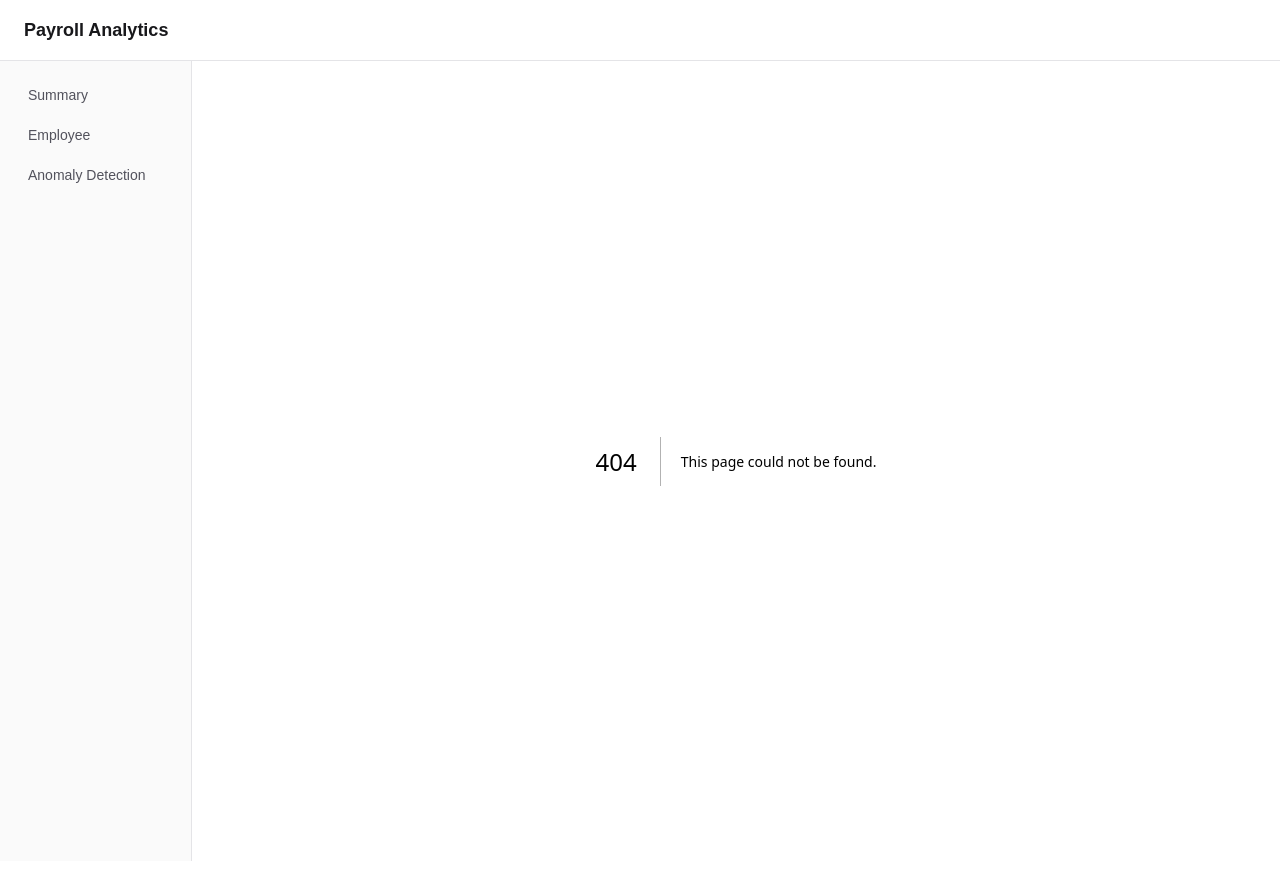
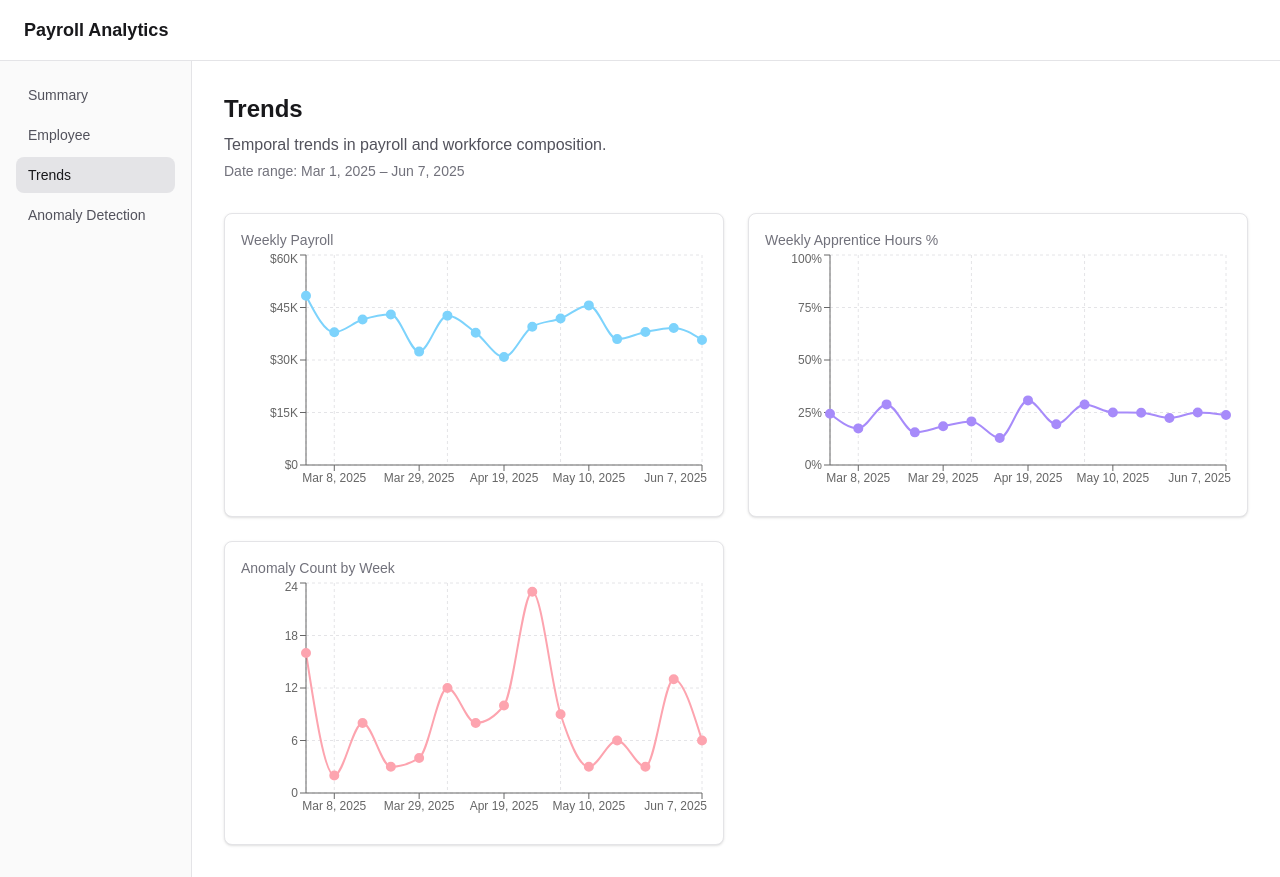
Before and after one commit to chriscconte/curly-fortnight, a Next.js app: page /trends in a window 1280 px wide. Before the commit this address had no page. Built offline with nearby package versions, Linux system fonts and the light colour scheme.

Commit message:
Add weekly trends page

```diff
--- a/app/components/Sidebar.tsx
+++ b/app/components/Sidebar.tsx
@@ -6,6 +6,7 @@ import { usePathname } from "next/navigation";
 const navItems = [
   { href: "/", label: "Summary" },
   { href: "/employee", label: "Employee" },
+  { href: "/trends", label: "Trends" },
   { href: "/anomaly", label: "Anomaly Detection" },
 ];
 
--- /dev/null
+++ b/app/components/WeeklyAnomalyCountChart.tsx
@@ -0,0 +1,51 @@
+"use client";
+
+import {
+  LineChart,
+  Line,
+  XAxis,
+  YAxis,
+  CartesianGrid,
+  Tooltip,
+  ResponsiveContainer,
+} from "recharts";
+import type { WeeklyTrendPoint } from "@/lib/aggregateWeeklyTrends";
+
+interface Props {
+  data: WeeklyTrendPoint[];
+}
+
+export function WeeklyAnomalyCountChart({ data }: Props) {
+  return (
+    <div className="rounded-lg border border-zinc-200 bg-white p-4 shadow-sm dark:border-zinc-800 dark:bg-zinc-900">
+      <h3 className="text-sm font-medium text-zinc-500 dark:text-zinc-400">
+        Anomaly Count by Week
+      </h3>
+      <ResponsiveContainer width="100%" height={250}>
+        <LineChart data={data} margin={{ top: 5, right: 5, left: 5, bottom: 5 }}>
+          <CartesianGrid
+            strokeDasharray="3 3"
+            className="stroke-zinc-200 dark:stroke-zinc-700"
+          />
+          <XAxis dataKey="weekLabel" tick={{ fontSize: 12 }} />
+          <YAxis tick={{ fontSize: 12 }} allowDecimals={false} />
+          <Tooltip
+            formatter={(value: number | undefined) => [
+              `${value ?? 0} anomalies`,
+              "Count",
+            ]}
+            labelFormatter={(label) => `Week ending: ${label}`}
+          />
+          <Line
+            type="monotone"
+            dataKey="anomalyCount"
+            stroke="#fda4af"
+            strokeWidth={2}
+            dot={{ fill: "#fda4af", r: 4 }}
+            activeDot={{ r: 6 }}
+          />
+        </LineChart>
+      </ResponsiveContainer>
+    </div>
+  );
+}
--- /dev/null
+++ b/app/components/WeeklyApprenticePctChart.tsx
@@ -0,0 +1,55 @@
+"use client";
+
+import {
+  LineChart,
+  Line,
+  XAxis,
+  YAxis,
+  CartesianGrid,
+  Tooltip,
+  ResponsiveContainer,
+} from "recharts";
+import type { WeeklyTrendPoint } from "@/lib/aggregateWeeklyTrends";
+
+interface Props {
+  data: WeeklyTrendPoint[];
+}
+
+export function WeeklyApprenticePctChart({ data }: Props) {
+  return (
+    <div className="rounded-lg border border-zinc-200 bg-white p-4 shadow-sm dark:border-zinc-800 dark:bg-zinc-900">
+      <h3 className="text-sm font-medium text-zinc-500 dark:text-zinc-400">
+        Weekly Apprentice Hours %
+      </h3>
+      <ResponsiveContainer width="100%" height={250}>
+        <LineChart data={data} margin={{ top: 5, right: 5, left: 5, bottom: 5 }}>
+          <CartesianGrid
+            strokeDasharray="3 3"
+            className="stroke-zinc-200 dark:stroke-zinc-700"
+          />
+          <XAxis dataKey="weekLabel" tick={{ fontSize: 12 }} />
+          <YAxis
+            tick={{ fontSize: 12 }}
+            tickFormatter={(v) => `${v}%`}
+            domain={[0, 100]}
+          />
+          <Tooltip
+            formatter={(value: number | undefined) => [
+              `${(value ?? 0).toFixed(1)}%`,
+              "Apprentice %",
+            ]}
+            labelFormatter={(label) => `Week ending: ${label}`}
+          />
+          <Line
+            type="monotone"
+            dataKey="apprenticeHoursPct"
+            stroke="#a78bfa"
+            strokeWidth={2}
+            dot={{ fill: "#a78bfa", r: 4 }}
+            activeDot={{ r: 6 }}
+          />
+        </LineChart>
+      </ResponsiveContainer>
+    </div>
+  );
+}
--- /dev/null
+++ b/app/components/WeeklyPayrollChart.tsx
@@ -0,0 +1,66 @@
+"use client";
+
+import {
+  LineChart,
+  Line,
+  XAxis,
+  YAxis,
+  CartesianGrid,
+  Tooltip,
+  ResponsiveContainer,
+} from "recharts";
+import type { WeeklyTrendPoint } from "@/lib/aggregateWeeklyTrends";
+
+interface Props {
+  data: WeeklyTrendPoint[];
+}
+
+export function WeeklyPayrollChart({ data }: Props) {
+  return (
+    <div className="rounded-lg border border-zinc-200 bg-white p-4 shadow-sm dark:border-zinc-800 dark:bg-zinc-900">
+      <h3 className="text-sm font-medium text-zinc-500 dark:text-zinc-400">
+        Weekly Payroll
+      </h3>
+      <ResponsiveContainer width="100%" height={250}>
+        <LineChart data={data} margin={{ top: 5, right: 5, left: 5, bottom: 5 }}>
+          <CartesianGrid
+            strokeDasharray="3 3"
+            className="stroke-zinc-200 dark:stroke-zinc-700"
+          />
+          <XAxis dataKey="weekLabel" tick={{ fontSize: 12 }} />
+          <YAxis
+            tick={{ fontSize: 12 }}
+            tickFormatter={(v) =>
+              new Intl.NumberFormat("en-US", {
+                style: "currency",
+                currency: "USD",
+                notation: "compact",
+                maximumFractionDigits: 0,
+              }).format(v)
+            }
+          />
+          <Tooltip
+            formatter={(value: number | undefined) => [
+              new Intl.NumberFormat("en-US", {
+                style: "currency",
+                currency: "USD",
+                minimumFractionDigits: 0,
+                maximumFractionDigits: 0,
+              }).format(value ?? 0),
+              "Payroll",
+            ]}
+            labelFormatter={(label) => `Week ending: ${label}`}
+          />
+          <Line
+            type="monotone"
+            dataKey="payroll"
+            stroke="#7dd3fc"
+            strokeWidth={2}
+            dot={{ fill: "#7dd3fc", r: 4 }}
+            activeDot={{ r: 6 }}
+          />
+        </LineChart>
+      </ResponsiveContainer>
+    </div>
+  );
+}
--- /dev/null
+++ b/app/trends/page.tsx
@@ -0,0 +1,40 @@
+import fs from "fs";
+import path from "path";
+import { parsePayrollCsv } from "@/lib/parsePayrollCsv";
+import { detectAnomalies } from "@/lib/anomaly-detection";
+import { getWeeklyTrendsData } from "@/lib/aggregateWeeklyTrends";
+import { WeeklyPayrollChart } from "../components/WeeklyPayrollChart";
+import { WeeklyApprenticePctChart } from "../components/WeeklyApprenticePctChart";
+import { WeeklyAnomalyCountChart } from "../components/WeeklyAnomalyCountChart";
+
+export default async function TrendsPage() {
+  const csvPath = path.join(process.cwd(), "public", "payroll_data.csv");
+  const csvText = fs.readFileSync(csvPath, "utf-8");
+  const records = parsePayrollCsv(csvText);
+  const anomalies = detectAnomalies(records);
+  const trendData = getWeeklyTrendsData(records, anomalies);
+
+  const dateRange =
+    trendData.length > 0
+      ? `${trendData[0].weekLabel} – ${trendData[trendData.length - 1].weekLabel}`
+      : "—";
+
+  return (
+    <div className="p-8">
+      <h1 className="text-2xl font-semibold text-zinc-900 dark:text-zinc-50">
+        Trends
+      </h1>
+      <p className="mt-2 text-zinc-600 dark:text-zinc-400">
+        Temporal trends in payroll and workforce composition.
+      </p>
+      <p className="mt-1 text-sm text-zinc-500 dark:text-zinc-500">
+        Date range: {dateRange}
+      </p>
+      <div className="mt-8 grid gap-6 md:grid-cols-2">
+        <WeeklyPayrollChart data={trendData} />
+        <WeeklyApprenticePctChart data={trendData} />
+        <WeeklyAnomalyCountChart data={trendData} />
+      </div>
+    </div>
+  );
+}
--- /dev/null
+++ b/lib/aggregateWeeklyTrends.ts
@@ -0,0 +1,74 @@
+import type { Anomaly, PayrollRecord } from "./types";
+import { payrollForRecord, sumHours } from "./aggregatePayroll";
+
+export interface WeeklyTrendPoint {
+  weekEnding: string;
+  weekLabel: string;
+  payroll: number;
+  apprenticeHoursPct: number;
+  anomalyCount: number;
+}
+
+function parseWeekEnding(dateStr: string): Date {
+  const [m, d, y] = dateStr.split("/").map(Number);
+  return new Date(y, m - 1, d);
+}
+
+function formatWeekLabel(dateStr: string): string {
+  const d = parseWeekEnding(dateStr);
+  return d.toLocaleDateString("en-US", {
+    month: "short",
+    day: "numeric",
+    year: "numeric",
+  });
+}
+
+export function getWeeklyTrendsData(
+  records: PayrollRecord[],
+  anomalies: Anomaly[] = []
+): WeeklyTrendPoint[] {
+  const byWeek = new Map<
+    string,
+    { payroll: number; apprenticeHours: number; totalHours: number; anomalyCount: number }
+  >();
+
+  for (const r of records) {
+    const key = r.week_ending;
+    const existing = byWeek.get(key) ?? {
+      payroll: 0,
+      apprenticeHours: 0,
+      totalHours: 0,
+      anomalyCount: 0,
+    };
+
+    const recordHours = sumHours(r);
+    const pay = payrollForRecord(r);
+
+    existing.payroll += pay;
+    existing.totalHours += recordHours;
+    if (r.level === "APPRENTICE") {
+      existing.apprenticeHours += recordHours;
+    }
+
+    byWeek.set(key, existing);
+  }
+
+  for (const a of anomalies) {
+    const key = a.record.week_ending;
+    const existing = byWeek.get(key);
+    if (existing) {
+      existing.anomalyCount += 1;
+    }
+  }
+
+  return [...byWeek.entries()]
+    .sort(([a], [b]) => parseWeekEnding(a).getTime() - parseWeekEnding(b).getTime())
+    .map(([weekEnding, { payroll, apprenticeHours, totalHours, anomalyCount }]) => ({
+      weekEnding,
+      weekLabel: formatWeekLabel(weekEnding),
+      payroll,
+      apprenticeHoursPct:
+        totalHours > 0 ? (apprenticeHours / totalHours) * 100 : 0,
+      anomalyCount,
+    }));
+}
```
